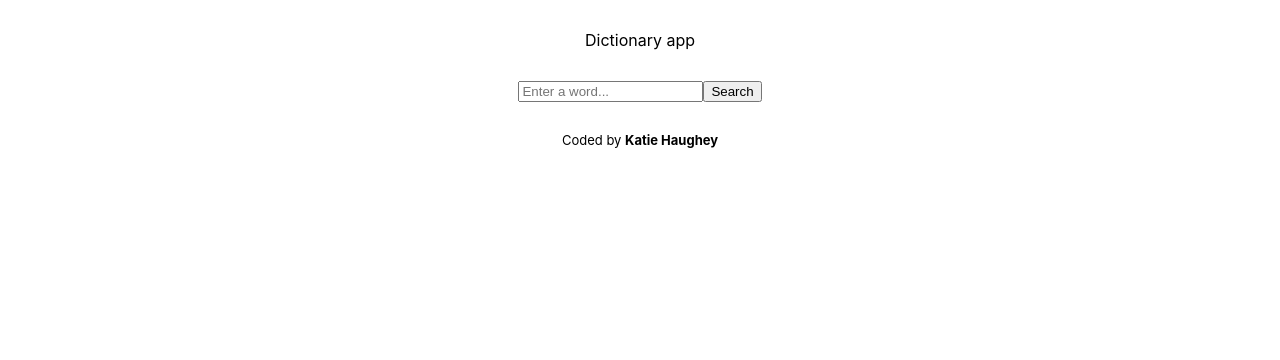
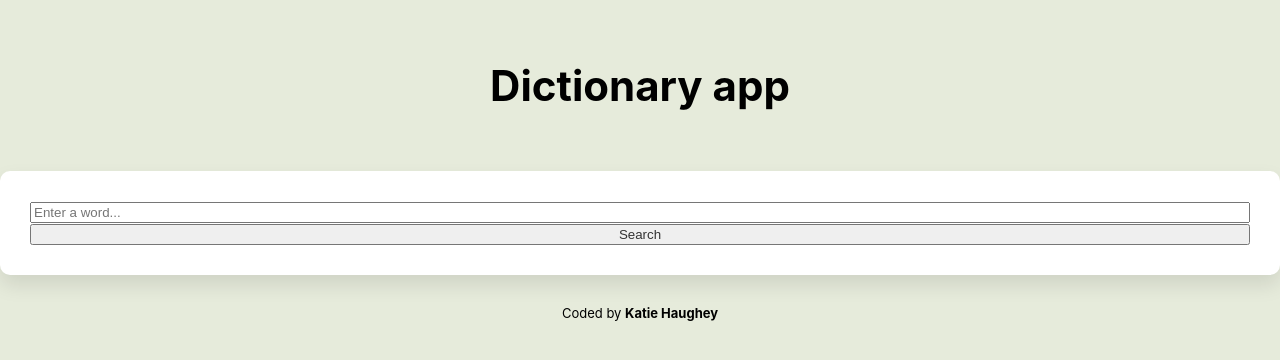
Before and after one commit to KatieHaughey/dictionary, a React (Create React App) app: page / in a window 1280 px wide. Shown: the top 360 px of the page. Built offline with nearby package versions, Linux system fonts and the light colour scheme; no server answers; the HTML template or start-up script is replaced by a standard one.

Commit message:
Some css and default word search added

```diff
--- a/src/App.css
+++ b/src/App.css
@@ -4,6 +4,20 @@ footer {
   text-align: center;
 }
 
+.App h1 {
+  font-weight: bold;
+  font-size: 42px;
+  padding: 30px;
+}
+
 .App footer {
   font-size: 13px;
 }
+
+a {
+  color: olivedrab;
+}
+
+body {
+  background-color: rgb(230, 235, 219);
+}
--- a/src/App.js
+++ b/src/App.js
@@ -5,9 +5,11 @@ function App() {
   return (
     <div className="App">
       <div className="container">
-        <header>Dictionary app</header>
+        <header>
+          <h1>Dictionary app</h1>
+        </header>
         <main>
-          <Dictionary />
+          <Dictionary defaultWord="forest" />
         </main>
         <footer>
           Coded by <strong>Katie Haughey</strong>
--- a/src/Dictionary.css
+++ b/src/Dictionary.css
@@ -1,3 +1,16 @@
-.search {
+.Dictionary .search {
   text-align: center;
 }
+
+.Dictionary input {
+  width: 100%;
+  color: #333;
+}
+
+.Dictionary section {
+  background: white;
+  padding: 30px;
+  border-radius: 10px;
+  box-shadow: 0 10px 20px rgb(0 0 0 / 10%);
+  margin: 20px 0;
+}
--- a/src/Dictionary.js
+++ b/src/Dictionary.js
@@ -3,35 +3,58 @@ import axios from "axios";
 import "./Dictionary.css";
 import Results from "./Results";
 
-export default function Dictionary() {
-  let [word, setWord] = useState("");
+export default function Dictionary(props) {
+  let [word, setWord] = useState(props.defaultWord);
   let [results, setResults] = useState(null);
+  let [loaded, setLoaded] = useState(false);
 
   function handleResponse(response) {
     setResults(response.data[0]);
   }
 
-  function search(event) {
-    event.preventDefault();
+  function search() {
     let apiURL = `https://api.dictionaryapi.dev/api/v2/entries/en_US/${word}`;
     axios.get(apiURL).then(handleResponse);
+  }
+
+  function handleSubmit(event) {
+    event.preventDefault();
+    search();
+  }
+
+  function load() {
+    setLoaded(true);
+    search();
   }
 
   function changeWord(event) {
     setWord(event.target.value);
   }
 
+  if (loaded) {
     return (
       <div className="Dictionary">
-      <form className="search" onSubmit={search}>
+        <section>
+          <form className="search" onSubmit={handleSubmit}>
+            <div className="row">
+              <div className="col-9">
                 <input
                   type="search"
                   placeholder="Enter a word..."
                   onChange={changeWord}
                 />
+              </div>
+              <div className="col-3">
                 <input type="submit" value="Search" />
+              </div>
+            </div>
           </form>
+        </section>
         <Results results={results} />
       </div>
     );
+  } else {
+    load();
+    return "Loading";
   }
+}
--- a/src/Meaning.js
+++ b/src/Meaning.js
@@ -12,8 +12,8 @@ export default function Meaning(props) {
               {definition.definition}
               <br />
               <em>{definition.example}</em>
-              <Synonyms synonyms={definition.synonyms} />
             </p>
+            <Synonyms synonyms={definition.synonyms} />
           </div>
         );
       })}
--- /dev/null
+++ b/src/Phonetics.css
@@ -0,0 +1,8 @@
+.phonetics a {
+  text-decoration: none;
+  margin-right: 10px;
+}
+
+.phonetics a:hover {
+  text-decoration: underline;
+}
--- /dev/null
+++ b/src/Phonetics.js
@@ -0,0 +1,13 @@
+import React from "react";
+import "./Phonetics.css";
+
+export default function Phonetics(props) {
+  return (
+    <div className="phonetics">
+      <a href="{props.phonetics.audio}" target="_blank">
+        Listen
+      </a>
+      {props.phonetics.text}
+    </div>
+  );
+}
--- /dev/null
+++ b/src/Results.css
@@ -0,0 +1,5 @@
+.Results h2 {
+  font-size: 36px;
+  font-weight: bold;
+  line-height: 1.5;
+}
--- a/src/Results.js
+++ b/src/Results.js
@@ -1,16 +1,28 @@
 import React from "react";
 import Meaning from "./Meaning";
+import Phonetics from "./Phonetics";
+import "./Results.css";
 
 export default function Results(props) {
   if (props.results) {
     return (
       <div className="Results">
-        <h2>{props.results.word}</h2>
+        <section>
+          <h2>{props.results.word}</h2>
+
+          {props.results.phonetics.map(function (phonetics, index) {
+            return (
+              <div key={index}>
+                <Phonetics phonetics={phonetics} />
+              </div>
+            );
+          })}
+        </section>
         {props.results.meanings.map(function (meaning, index) {
           return (
-            <div key={index}>
+            <section key={index}>
               <Meaning meaning={meaning} />
-            </div>
+            </section>
           );
         })}
       </div>
```
Lines whose indentation alone changed are shown as unchanged.
